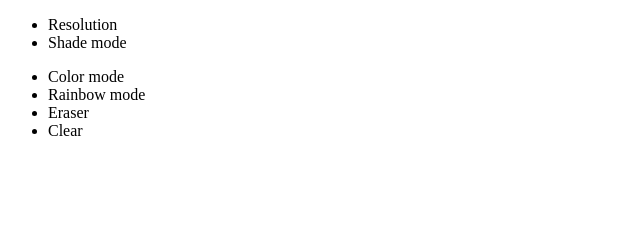
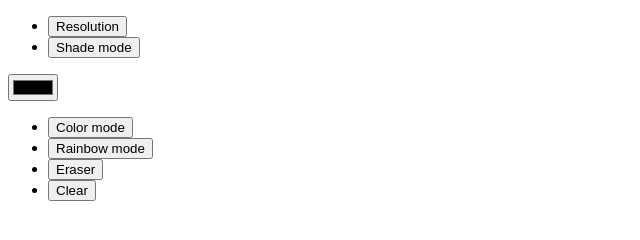
Before and after one commit to Necryl/TOP-Project-Etch-a-Sketch, a plain HTML site: page index.html in a window 1280 px wide. Shown: the whole page, without its empty margins (0-640 px from the left). Drawn offline with Linux system fonts and the light colour scheme.

Commit message:
flesh out html boilerplate

```diff
--- a/index.html
+++ b/index.html
@@ -11,18 +11,32 @@
 <body>
     <div class="options">
         <ul>
-            <li>Resolution</li>
-            <li>Shade mode</li>
+            <li>
+                <button>Resolution</button>
+            </li>
+            <li>
+                <button>Shade mode</button>
+            </li>
         </ul>
-        <div class="colorPicker"></div>
+        <div class="colorPicker">
+            <input type="color">
+        </div>
         <ul>
-            <li>Color mode</li>
-            <li>Rainbow mode</li>
-            <li>Eraser</li>
-            <li>Clear</li>
+            <li>
+                <button>Color mode</button>
+            </li>
+            <li>
+                <button>Rainbow mode</button>
+            </li>
+            <li>
+                <button>Eraser</button>
+            </li>
+            <li>
+                <button>Clear</button>
+            </li>
         </ul>
     </div>
-    <div class='container'>
+    <div id='container'>
     </div>
 </body>
 </html>
```
